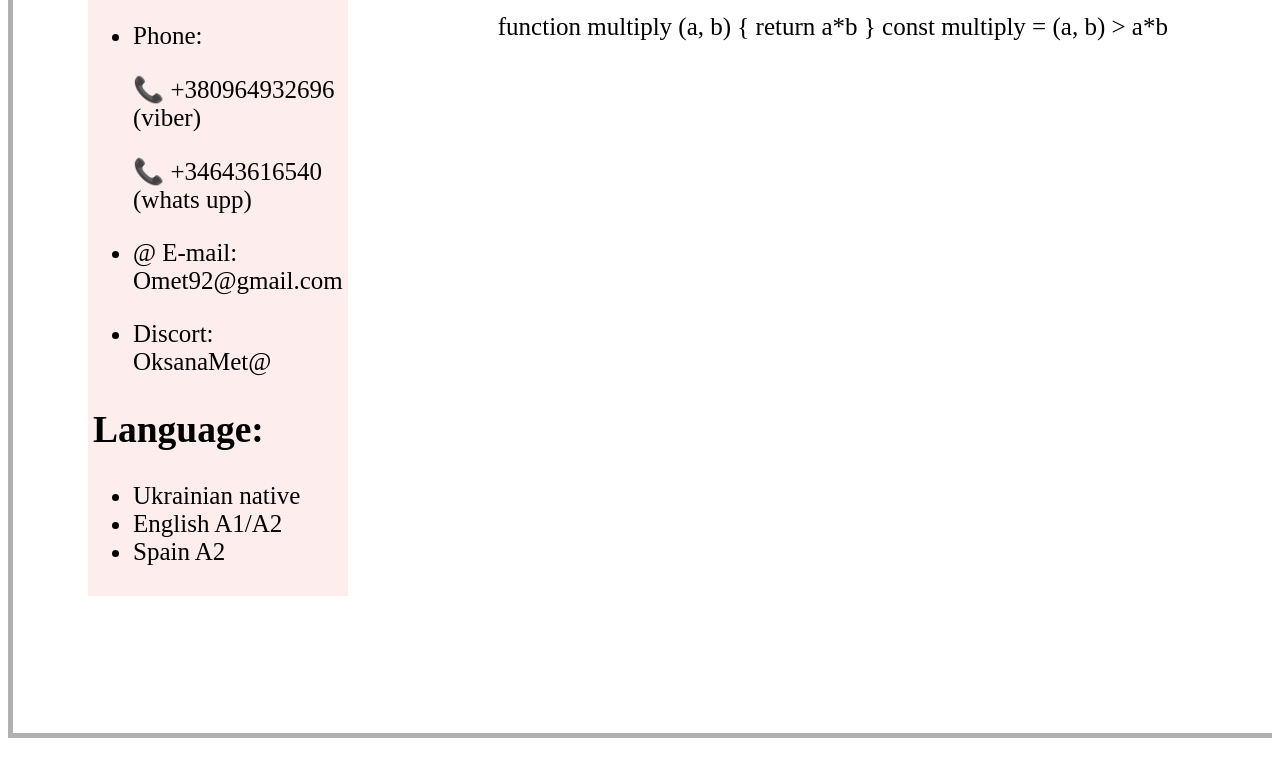
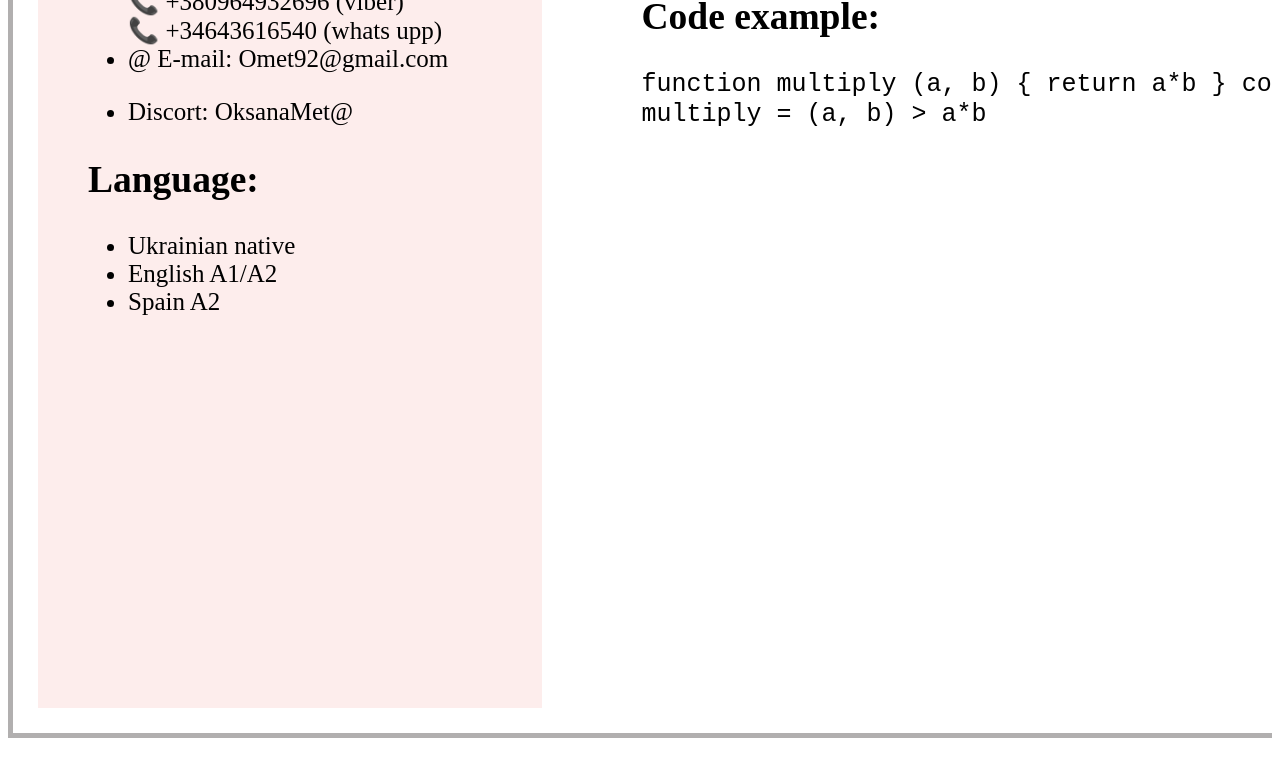
Before and after one commit to OksanaMet/rsschool-cv, a plain HTML site: page index.html in a window 1280 px wide. Shown: the part 720-1486 px from the top of the page. Drawn offline with Linux system fonts and the light colour scheme.

Commit message:
docs: add footer

```diff
--- a/index.html
+++ b/index.html
@@ -15,16 +15,15 @@
                     <div class="contact">
                         <h1>Oksana Met</h1>
                         <h2>Contacts:</h2>
-                        <p>Spain, Murcia
+                        Spain, Murcia
                            <ul>
-                           <li> <p>Phone:</p></li>
-                            <p>
-                                &#128222 +380964932696 (viber)</p>
-                           <p>
-                            &#128222 +34643616540 (whats upp)</p>
-                             <li><p> &#64  E-mail:  Omet92@gmail.com</p> </li>
-                            <li><p> Discort: OksanaMet@</p> </li>
+                                <li> Phone:</li>
+                                &#128222 +380964932696 (viber)<br>
+                            	&#128222 +34643616540 (whats upp)                             <li> &#64  E-mail:  Omet92@gmail.com</p> </li>
+                                <li> Discort: OksanaMet@ </li>
                            </ul>
+                    </div>
+                    <div class="language">
                         <h2>Language:</h2>
                         <ul>
                             <li>Ukrainian native</li>
@@ -32,13 +31,11 @@
                                 <li>Spain A2</li>
                         </ul>
                     </div>
-                    <div class="language"></div>
                  </div>
                     <div class="column2 col">
-                    <div class="aboutme">
-                        <h2> About me: </h2>
-                        <p>My name is Oksana Met. I am 32 yers old. Now I live in Spain and learn web-design. I am working on my improvement with RSS School and self education.
-                        </p>
+                        <div class="aboutme">
+                            <h2> About me: </h2>
+                        <p>My name is Oksana Met. I am 32 yers old. Now I live in Spain and learn web-design. I am working on my improvement with RSS School and self education.</p>
                     </div>
                     <div class="education">
                         <h2> Education</h2>
@@ -56,18 +53,19 @@
                             <li>owner of an online clothing store in Spain.</li>
                         </ul>
                     </div>
-                    <div> <h2> Code example</h2>
-                        function multiply (a, b) {
+                    <div> <h2> Code example:</h2>
+                        <code> function multiply (a, b) {
                             return a*b
-                        }
-
-                        const multiply = (a, b) > a*b
-                        </div>
+                            }
+                        const multiply = (a, b) > a*b </code>
+                    </div>
                     <div class="skills"></div>
                 </div>
             </div>
+    </div>
+</body>
+<footer class="footer">
 
 
-    </div>
-</body>
+</footer>
 </html>
--- a/style.css
+++ b/style.css
@@ -2,6 +2,7 @@
   min-height: 100%;
   overflow: hidden;
 }
+
  .conteiner {
    display: flex;
    background-color:#fff;
@@ -12,25 +13,26 @@ display: flex;
    justify-content: space-between;
    align-items: stretch;
    align-content: stretch;
+ }
 
- }
  .col {
     padding: 50px;
     margin: 25px;
     font-size: 25px;
-    vertical-align: top
+    vertical-align: top;
  }
+
  .column1 {
-     background-color:#fff
+    background-color:#fdedec;
     width: 60%;
     text-align: left;
+
  }
 
  .column2 {
-    background-color: #fff
+    background-color: #fff;
+ }
 
+ .footer {
+     display: block
  }
- .contact {
-     background-color:#FDEDEC;
- padding: 5px
-}
```
Lines whose indentation alone changed are shown as unchanged.
